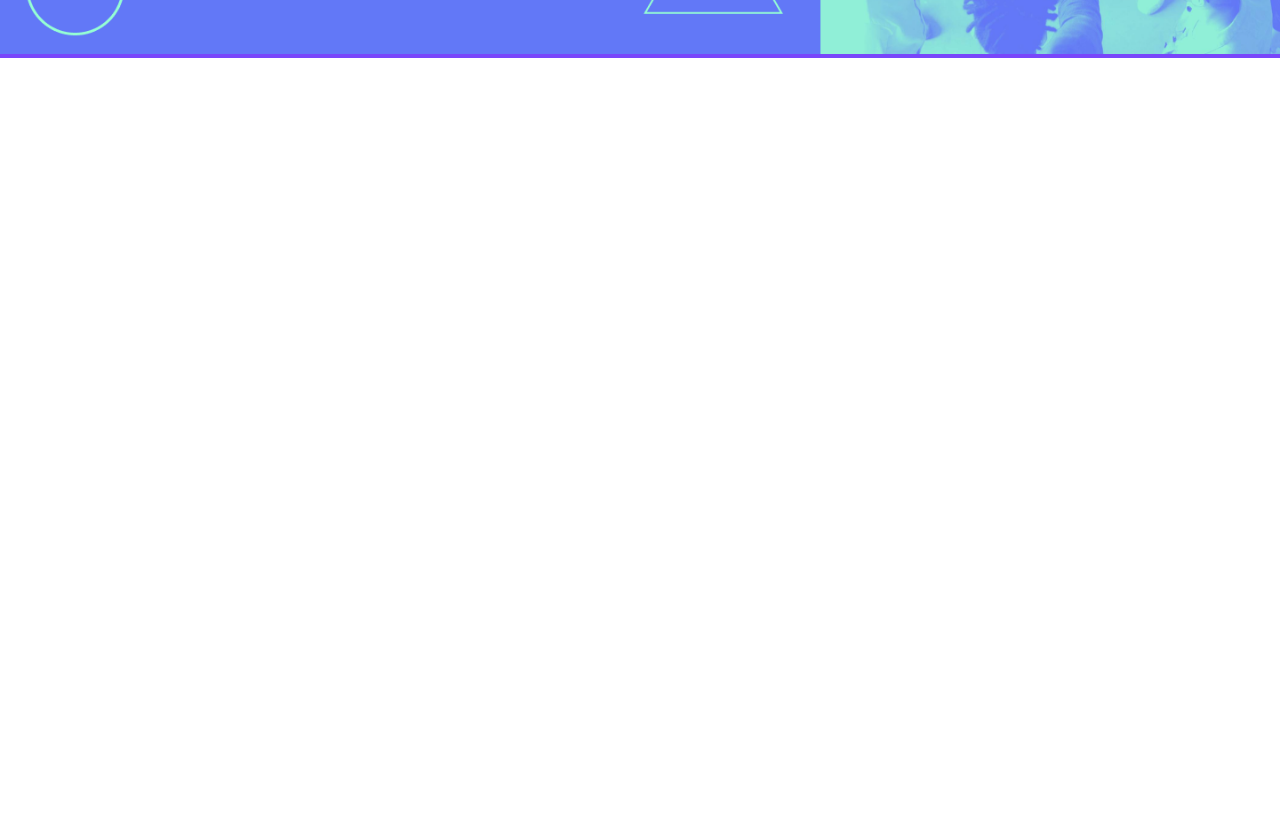
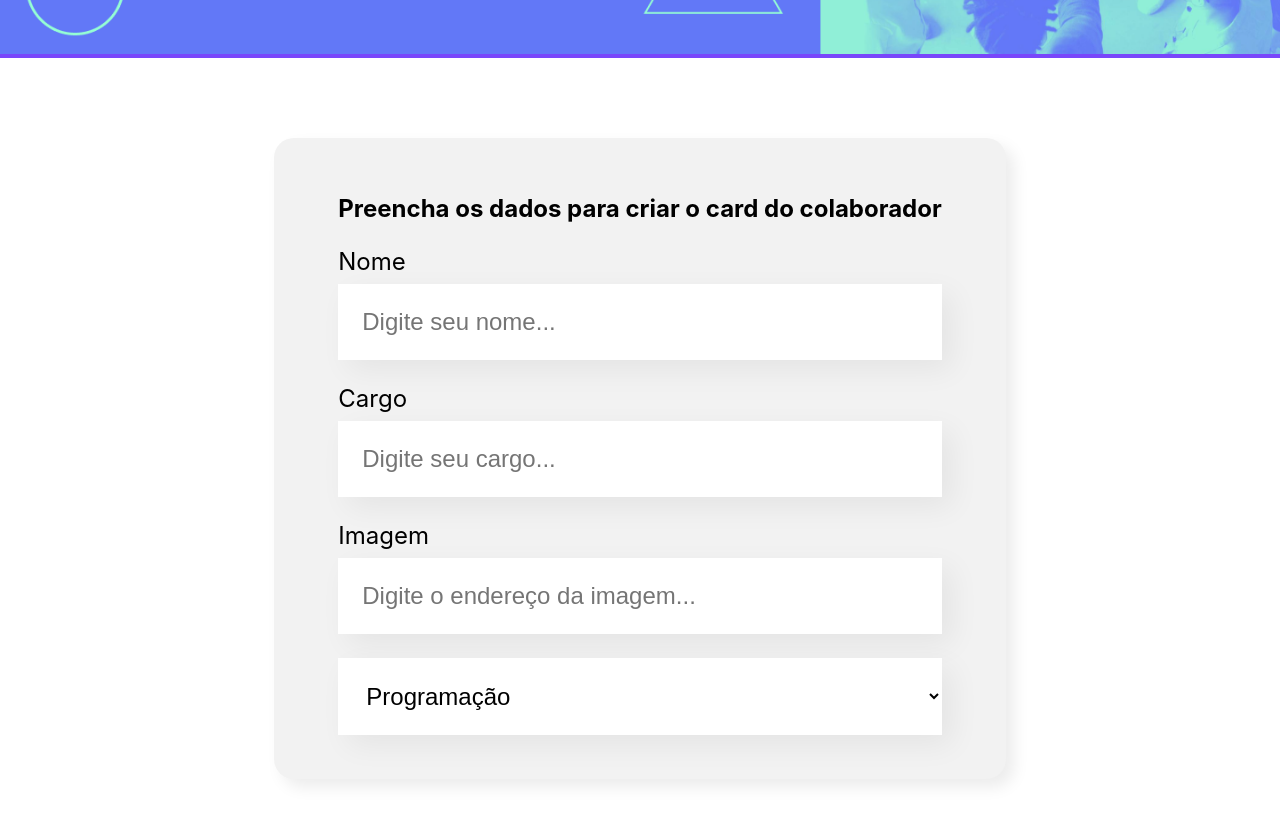
Before and after one commit to olooeez/organo, a React (Create React App) app: page / in a window 1280 px wide. Shown: the part 440-1262 px from the top of the page. Before the commit the page ends 800 px from the top, so only its background shows below. Built offline with nearby package versions, Linux system fonts and the light colour scheme.

Commit message:
Added form component

```diff
--- a/src/App.js
+++ b/src/App.js
@@ -1,11 +1,13 @@
 import React from "react";
 import Banner from "./components/Banner";
+import Form from "./components/Form";
 
 function App() {
   return (
-    <React.Fragment>
+    <div>
       <Banner />
-    </React.Fragment>
+      <Form />
+    </div>
   );
 }
 
--- /dev/null
+++ b/src/components/Form/index.css
@@ -0,0 +1,13 @@
+.form {
+  display: flex;
+  justify-content: center;
+  margin: 80px 0;
+}
+
+.form > form {
+  max-width: 80%;
+  background-color: #f2f2f2;
+  border-radius: 20px;
+  padding: 36px 64px;
+  box-shadow: 8px 8px 16px rgba(0, 0, 0, 0.08);
+}
--- /dev/null
+++ b/src/components/Form/index.js
@@ -0,0 +1,29 @@
+import Input from "../Input";
+import Selection from "../Selection";
+import "./index.css";
+
+const Form = () => {
+  const teams = [
+    "Programação",
+    "Front-End",
+    "Data Science",
+    "Devops",
+    "UX e Design",
+    "Mobile",
+    "Inovação e Gestão",
+  ];
+
+  return (
+    <section className="form">
+      <form>
+        <h2>Preencha os dados para criar o card do colaborador</h2>
+        <Input label="Nome" placeholder="Digite seu nome" />
+        <Input label="Cargo" placeholder="Digite seu cargo" />
+        <Input label="Imagem" placeholder="Digite o endereço da imagem" />
+        <Selection itens={teams} />
+      </form>
+    </section>
+  );
+};
+
+export default Form;
```
